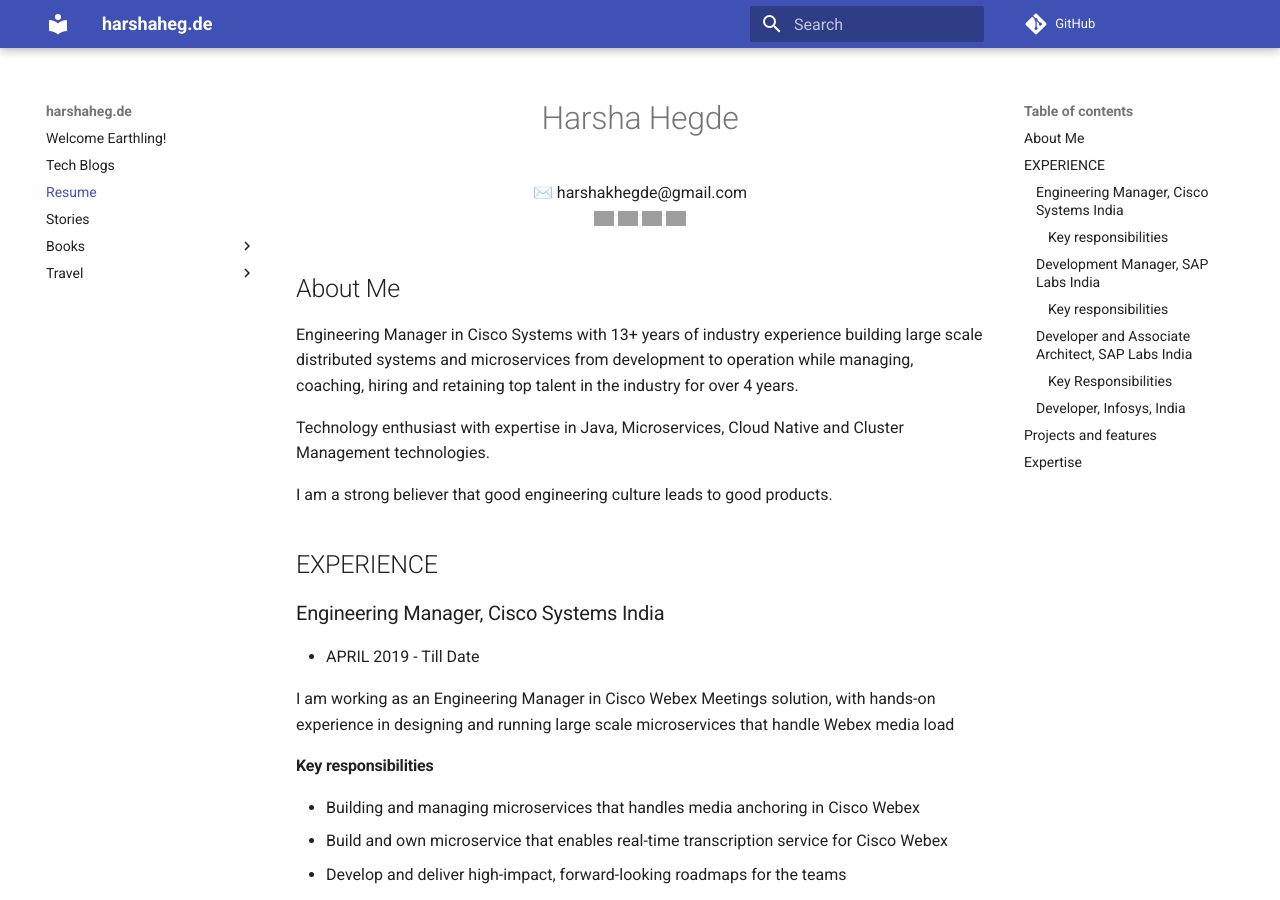
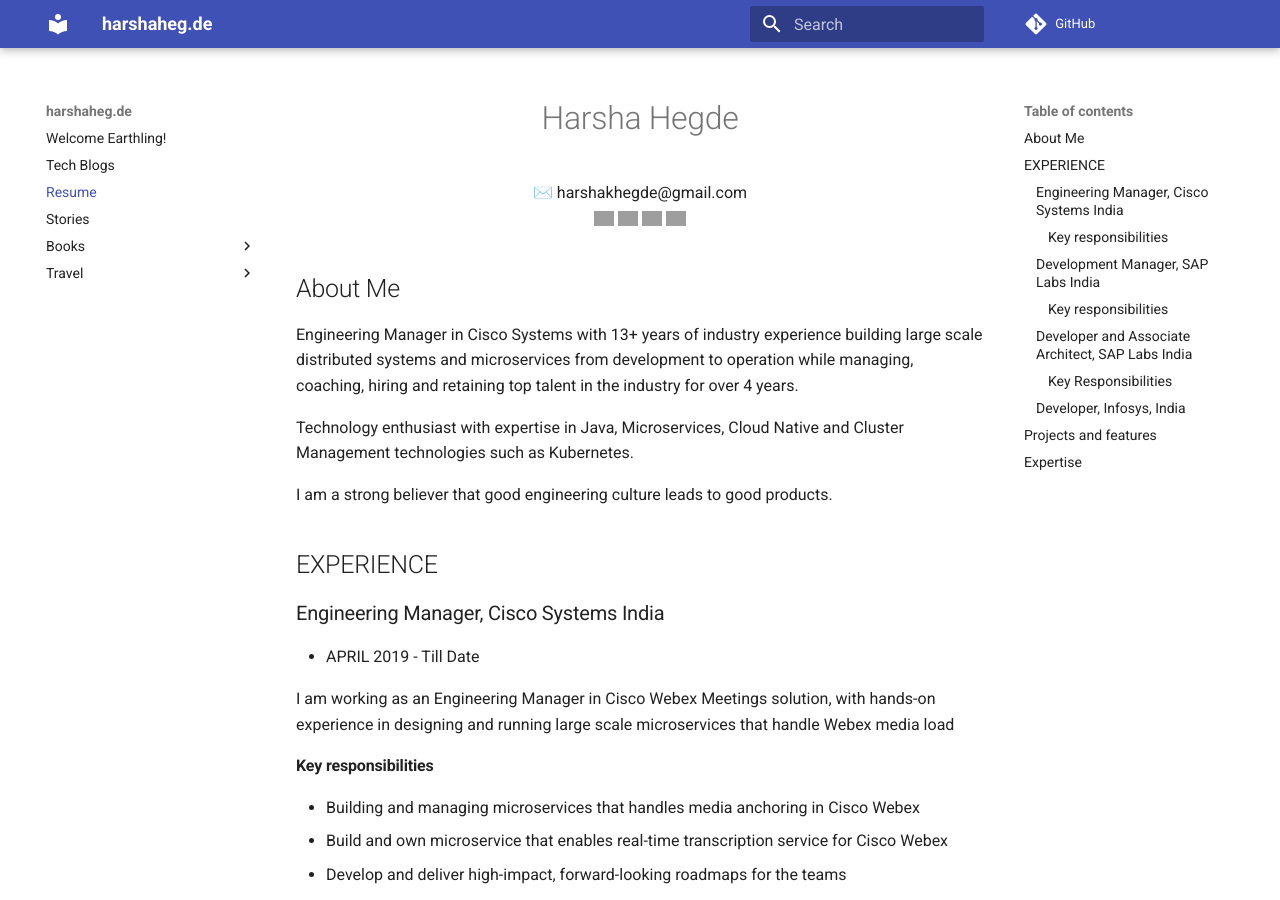
Before and after one commit to harshakhegde/harshakhegde.github.io, an MkDocs documentation site: the page built from home/resume.md, in a window 1280 px wide and 900 px high. Built offline with MkDocs 1.6.1 and Material for MkDocs 9.7.7, drawn with Linux system fonts in a browser that asks for light colours; comment, search, counter and statistics services are not loaded; grey boxes are pictures that could not be loaded.

Commit message:
resume changes

```diff
--- a/home/resume.md
+++ b/home/resume.md
@@ -11,7 +11,7 @@
 ## About Me
 Engineering Manager in Cisco Systems with 13+ years of industry experience building large scale distributed systems and microservices from development to operation while managing, coaching, hiring and retaining top talent in the industry for over 4 years.
 
-Technology enthusiast with expertise in Java, Microservices, Cloud Native and Cluster Management technologies.
+Technology enthusiast with expertise in Java, Microservices, Cloud Native and Cluster Management technologies such as Kubernetes.
 
 I am a strong believer that good engineering culture leads to good products.
 
```
